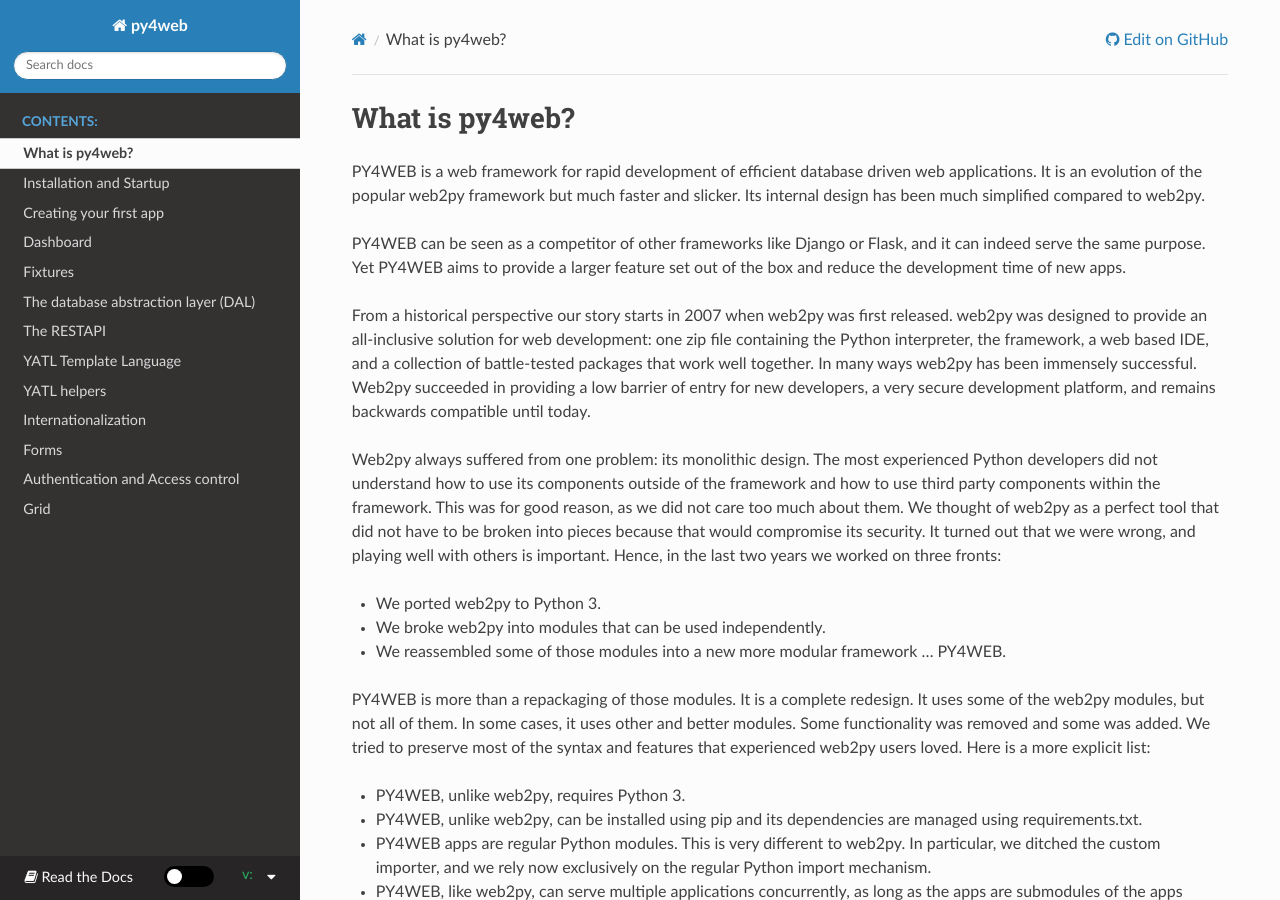
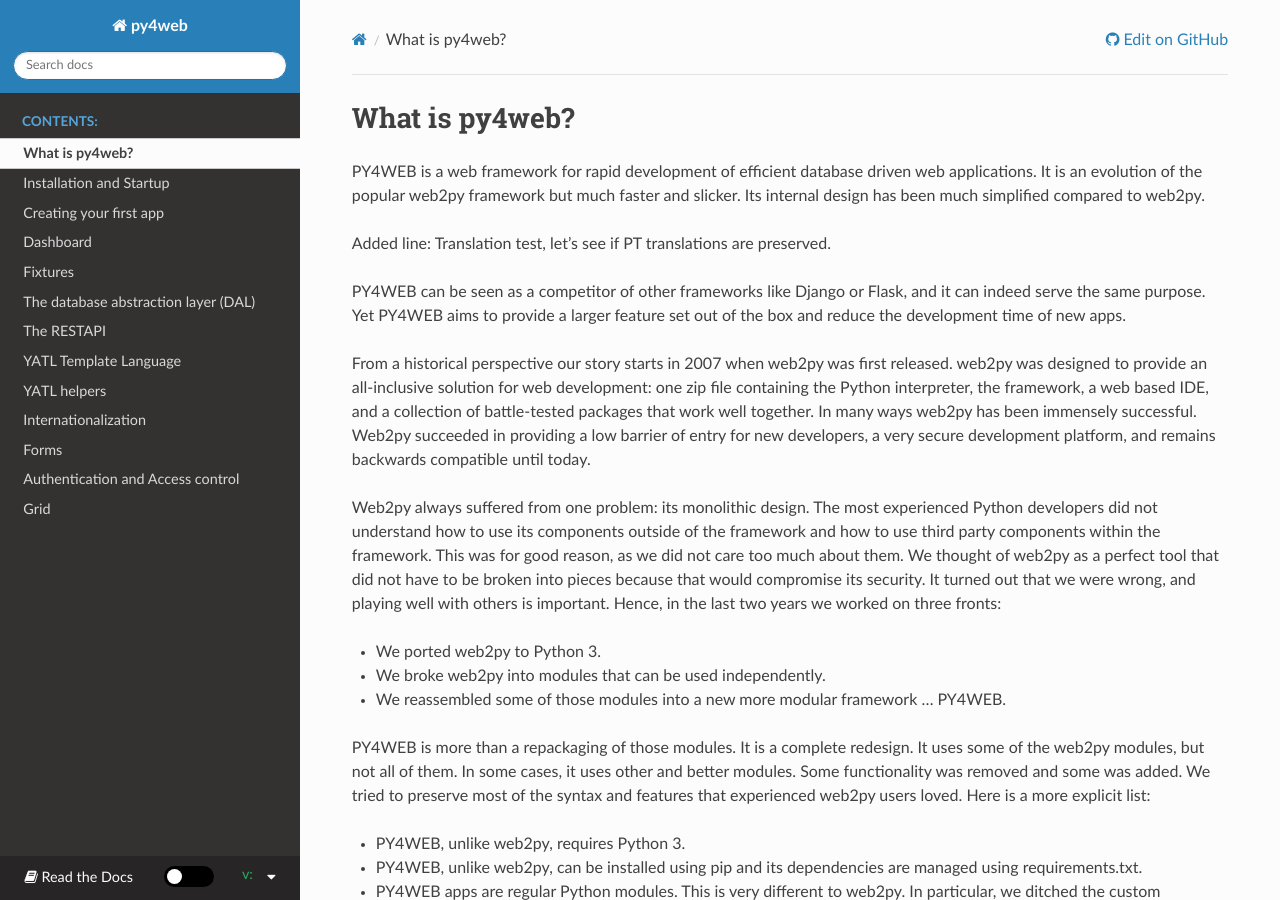
Before and after one commit to nicozanf/py4web-doc, a Sphinx documentation site: the page built from docs/chapter-00.rst, in a window 1280 px wide and 900 px high. Built offline with Sphinx 7.4.7 and the Read the Docs theme 2.0.0, drawn with Linux system fonts in a browser that asks for light colours; the version number could not be read and is left out.

Commit message:
Translation test

```diff
--- a/docs/chapter-00.rst
+++ b/docs/chapter-00.rst
@@ -5,6 +5,8 @@
 driven web applications. It is an evolution of the popular web2py
 framework but much faster and slicker. Its internal design has been much
 simplified compared to web2py.
+
+Added line: Translation test, let's see if PT translations are preserved.
 
 PY4WEB can be seen as a competitor of other frameworks like Django or
 Flask, and it can indeed serve the same purpose. Yet PY4WEB aims to
--- a/mm-converter.py
+++ b/mm-converter.py
@@ -5,7 +5,7 @@
 # # MarkMin Converter
 #
 # Usage: run it in a working folder and it will convert all the contained *.mm files to standard .md (MarkDown) files.
-#           Then it uses Pandoc on the mf files in order to obtain .rst (reStructuredText) + html files
+#           Then it uses Pandoc on the md files in order to obtain .rst (reStructuredText) + html files
 #
 # note that :cite, :inxx and internal anchors are simply deleted
 #
```
